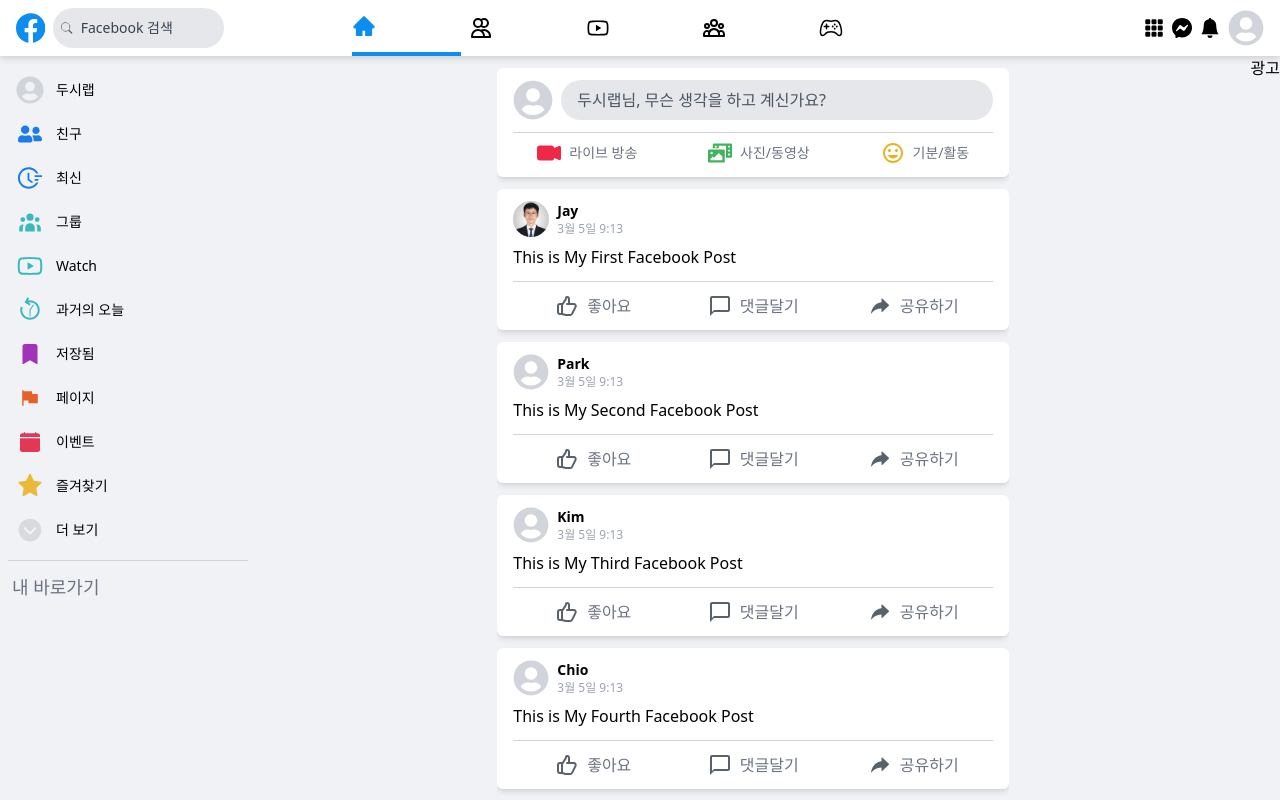
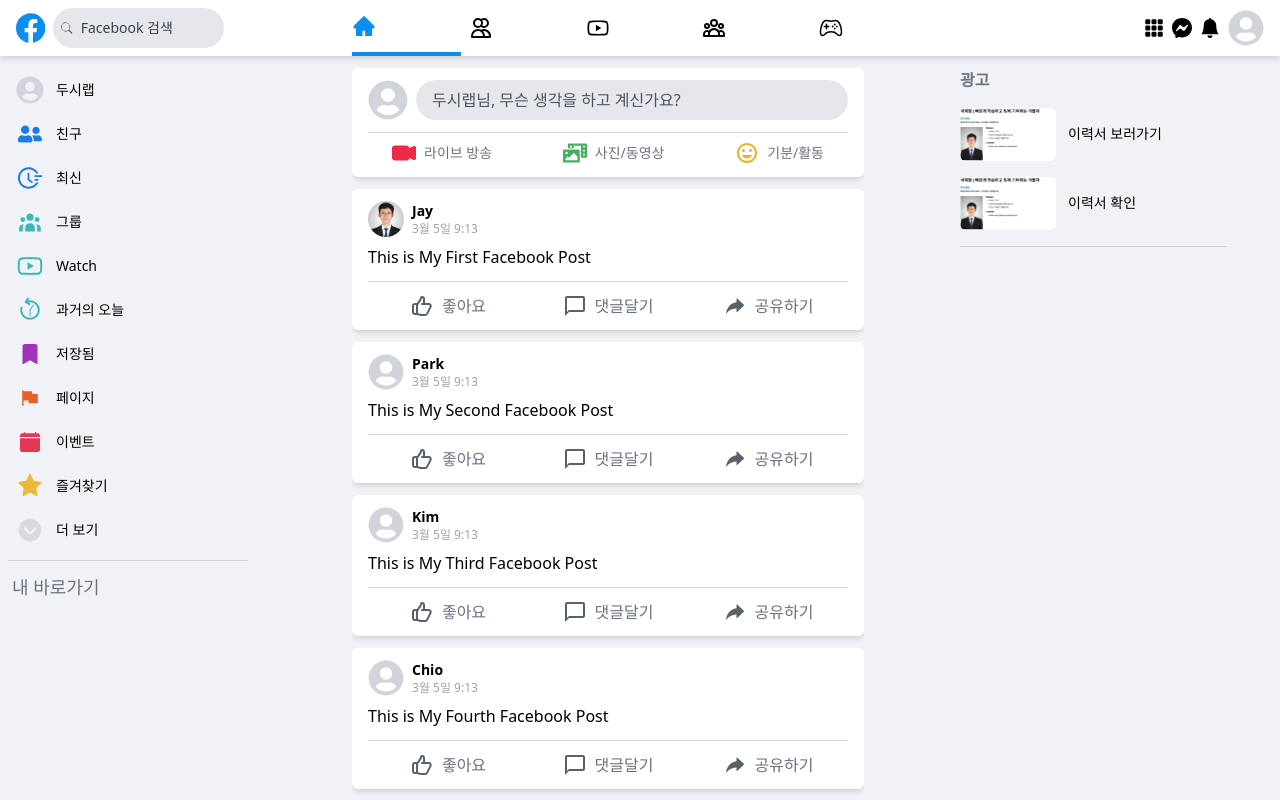
Before and after one commit to JaeHyung94/2pm-fb, a React (Create React App) app: page / in a window 1280 px wide. Built offline with nearby package versions, Linux system fonts and the light colour scheme.

Commit message:
(feat) 우측 사이드바 기능 추가
- 우측 사이드바 추가 및 광고 항목 추가

```diff
--- a/src/components/right-sidebar.tsx
+++ b/src/components/right-sidebar.tsx
@@ -3,8 +3,40 @@
 export const RightSidebar = (): React.ReactElement => {
   return (
     <>
-      <div>
-        <h3>광고</h3>
+      <div className="hidden h-full overflow-scroll pt-3 md:block md:w-1/4">
+        <div className="w-5/6 border-b border-gray-300 pb-4">
+          <h3 className="text-md mb-4 font-semibold text-gray-500">광고</h3>
+          <ul>
+            <li className="mb-4">
+              <a
+                className="flex items-center"
+                href="https://jay-dev.notion.site/1326a550a0254ea5b6d9457b3013ac4b"
+                target="_blank"
+                rel="noreferrer"
+              >
+                <img
+                  src={require('../assets/images/resume.png')}
+                  className=" mr-3 aspect-auto w-24 rounded-md"
+                />
+                <h4 className="text-sm">이력서 보러가기</h4>
+              </a>
+            </li>
+            <li>
+              <a
+                className="flex items-center"
+                href="https://jay-dev.notion.site/1326a550a0254ea5b6d9457b3013ac4b"
+                target="_blank"
+                rel="noreferrer"
+              >
+                <img
+                  src={require('../assets/images/resume.png')}
+                  className=" mr-3 aspect-auto w-24 rounded-md"
+                />
+                <h4 className="text-sm">이력서 확인</h4>
+              </a>
+            </li>
+          </ul>
+        </div>
       </div>
     </>
   );
```
Also changed, not shown: src/assets/images/resume.png (added).
